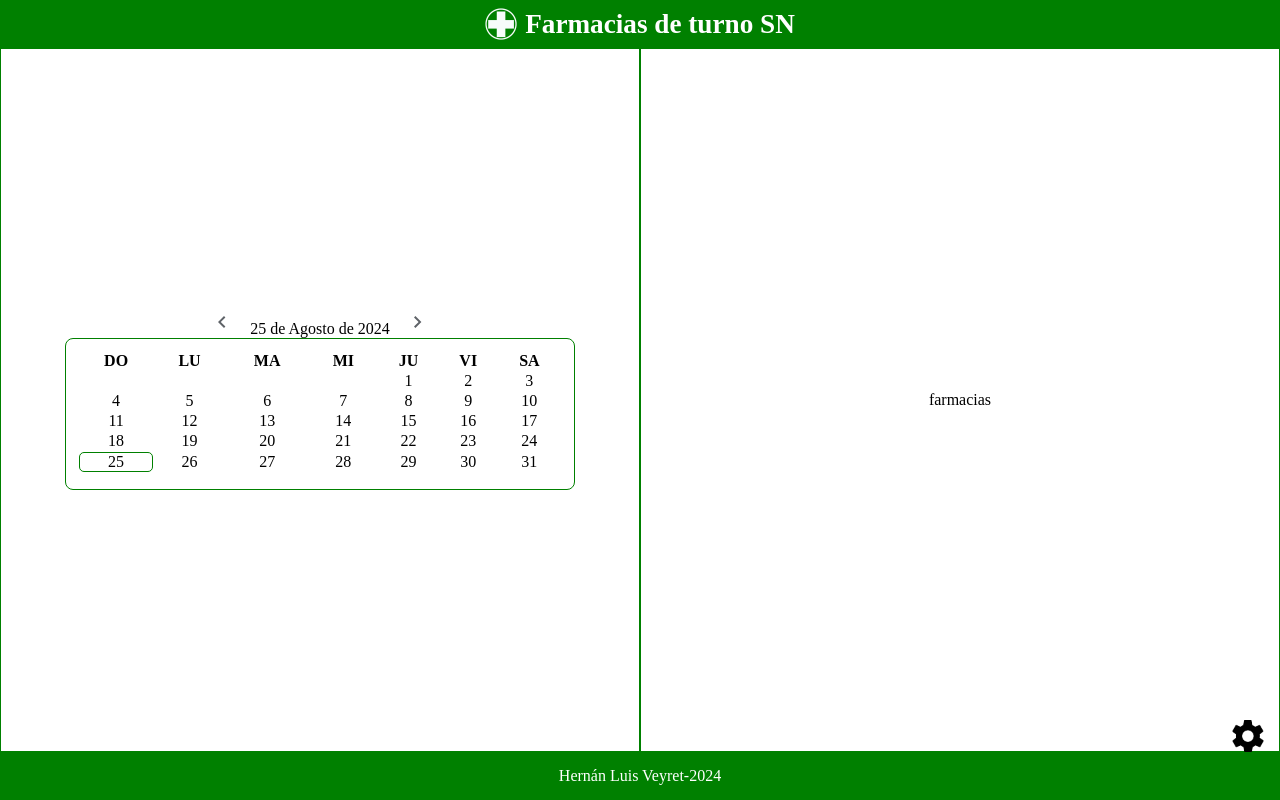
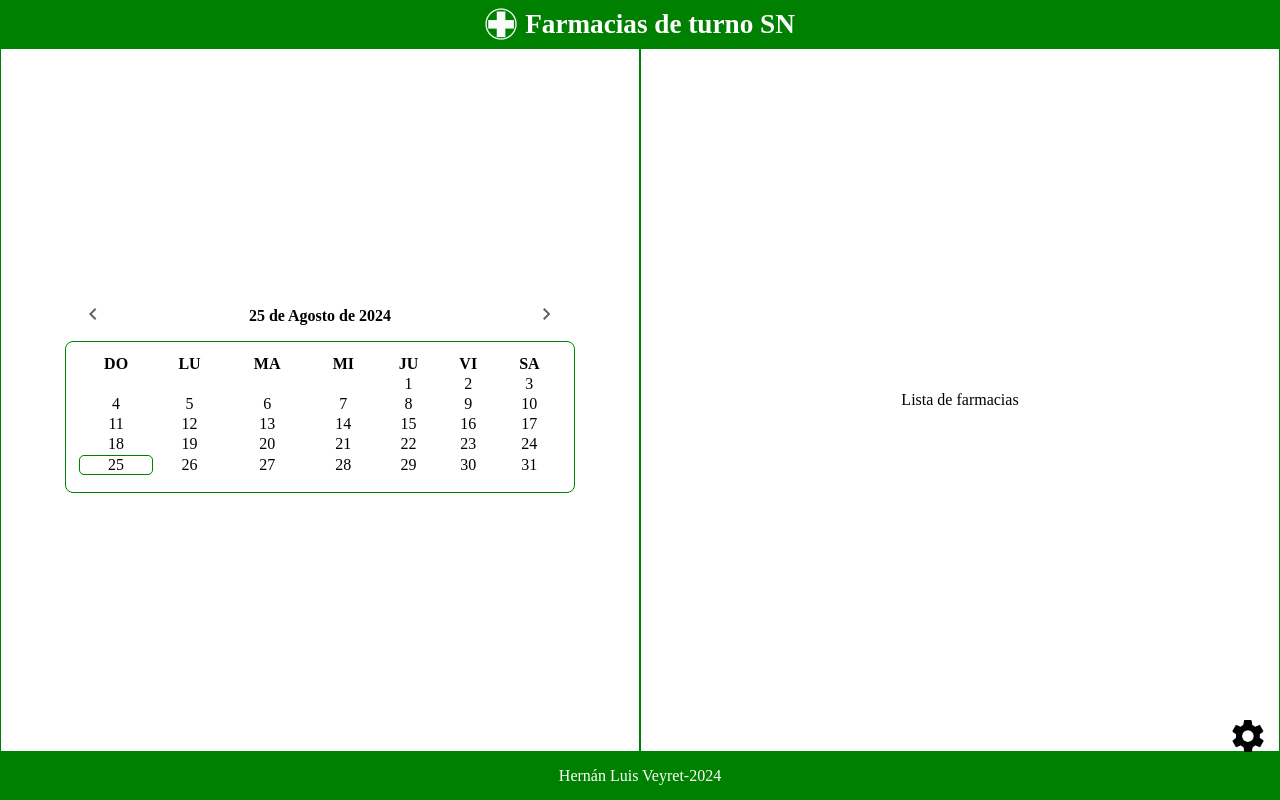
Before and after one commit to hernanveyret/farmaciasDeTurnoSN, a React (Create React App) app: page / in a window 1280 px wide. Built offline with nearby package versions, Linux system fonts and the light colour scheme.

Commit message:
Mejoras visuales

```diff
--- a/src/Componentes/Almanac.js
+++ b/src/Componentes/Almanac.js
@@ -2,7 +2,7 @@ import React from 'react';
 
 import './almanaque.css'
 
-const Almanac = ({day,monthString,year,cantDiasMes,celdasVacias,handleAnt,handleNext,handleDay}) => {
+const Almanac = ({day,month,monthString,year,cantDiasMes,celdasVacias,handlePrev,handleNext,handleDay}) => {
   let days = []
   let cells = []
   let rows = []
@@ -39,8 +39,20 @@ const Almanac = ({day,monthString,year,cantDiasMes,celdasVacias,handleAnt,handle
 
   return (
     <div className="containerAlmanac">
+          { <div className="caption">
+            { month === 0 ? <button className="btn-mes btn-prev" onClick={handlePrev} style={{display:"none"}}>
+              <svg xmlns="http://www.w3.org/2000/svg" height="24px" viewBox="0 -960 960 960" width="24px" fill="#5f6368"><path d="M560-240 320-480l240-240 56 56-184 184 184 184-56 56Z"/></svg>
+            </button> : <button className="btn-mes btn-prev" onClick={handlePrev}>
+              <svg xmlns="http://www.w3.org/2000/svg" height="24px" viewBox="0 -960 960 960" width="24px" fill="#5f6368"><path d="M560-240 320-480l240-240 56 56-184 184 184 184-56 56Z"/></svg>
+            </button> }
+            {day} de {monthString} de {year}
+            { month === 11 ? <button className="btn-mes btn-next" onClick={handleNext} style={{display:"none"}}>
+              <svg xmlns="http://www.w3.org/2000/svg" height="24px" viewBox="0 -960 960 960" width="24px" fill="#5f6368"><path d="M504-480 320-664l56-56 240 240-240 240-56-56 184-184Z"/></svg>
+            </button> : <button className="btn-mes btn-next" onClick={handleNext}>
+              <svg xmlns="http://www.w3.org/2000/svg" height="24px" viewBox="0 -960 960 960" width="24px" fill="#5f6368"><path d="M504-480 320-664l56-56 240 240-240 240-56-56 184-184Z"/></svg>
+            </button> }
+          </div>}
       <table border="0">
-          { <caption><button className="btn-mes" onClick={handleAnt}><svg xmlns="http://www.w3.org/2000/svg" height="24px" viewBox="0 -960 960 960" width="24px" fill="#5f6368"><path d="M560-240 320-480l240-240 56 56-184 184 184 184-56 56Z"/></svg></button>{day} de {monthString} de {year}<button className="btn-mes" onClick={handleNext}><svg xmlns="http://www.w3.org/2000/svg" height="24px" viewBox="0 -960 960 960" width="24px" fill="#5f6368"><path d="M504-480 320-664l56-56 240 240-240 240-56-56 184-184Z"/></svg></button></caption>}
         <thead>
         <tr>
           <th>DO</th>
--- a/src/Componentes/Home.js
+++ b/src/Componentes/Home.js
@@ -70,28 +70,24 @@ const Home = () => {
   console.log('mes:', month)
   console.log('mes string:', monthString)
   console.log('año:', year)
+  console.log('ultimo dia del mes anterior', cantDiasMes) // ultimo dia del mes anterior
+  console.log('celvas vacias', celdasVacias); // posicion del primer dia del mes del 0 al 6.
   */
- console.log('ultimo dia del mes anterior', cantDiasMes) // ultimo dia del mes anterior
- console.log('celvas vacias', celdasVacias); // posicion del primer dia del mes del 0 al 6.
 
-  const handleAnt = () => {
-    console.log('anterior')
-    setMonth(month - 1);
-
+  // Mes anterior
+  const handlePrev = () => {
+    month === 0 ? setMonth(0) : setMonth(month - 1);
   }
-
+  //Mes siguiente
   const handleNext = () => {
-    console.log('siguiente')
-     setMonth(month + 1);
-
+     month === 11 ? setMonth(11) : setMonth(month + 1);
   }
 
   useEffect(() => {
     setCantDiasMes(new Date(year, month + 1, 0).getDate())
     setCeldasVacias(new Date(year, month, 1).getDay())
     setMonthString(meces.find(m => m.id === month).mes)
-    console.log(cantDiasMes)
-    console.log(celdasVacias)
+    console.log(month)
   },[month,year])
 
   // el metodo trim() elimina los espacios vacios de lo que traiga el target
@@ -112,17 +108,18 @@ const Home = () => {
         <article className="almanaque">
              <Almanac
                 day={day}
+                month={month}
                 monthString={monthString}
                 year={year}
                 cantDiasMes={cantDiasMes}
                 celdasVacias={celdasVacias}
-                handleAnt={handleAnt}
+                handlePrev={handlePrev}
                 handleNext={handleNext}
                 handleDay={handleDay}
             />
         </article>
         <article className="farmacias">
-            <p>farmacias</p>
+            <p>Lista de farmacias</p>
         </article>
       </main>
       <footer>
--- a/src/Componentes/almanaque.css
+++ b/src/Componentes/almanaque.css
@@ -6,8 +6,18 @@
   margin-top: 1rem;
   margin-bottom: 1rem;
   display: flex;
+  flex-direction: column;
   justify-content: center;
   align-items: center;
+}
+.caption {
+  display: flex;
+  justify-content: center;
+  align-items: center;
+  width: 100%;
+  position: relative;
+  margin-bottom: 1rem;
+  font-weight: bold;
 }
 table {
   border: 1px solid green;
@@ -22,4 +32,11 @@ table {
   background: transparent;
   margin: 0 1rem;
   cursor: pointer;
+  position: absolute;
 }
+.btn-prev {
+  left: 0;
+}
+.btn-next {
+  right: 0;
+}
```
